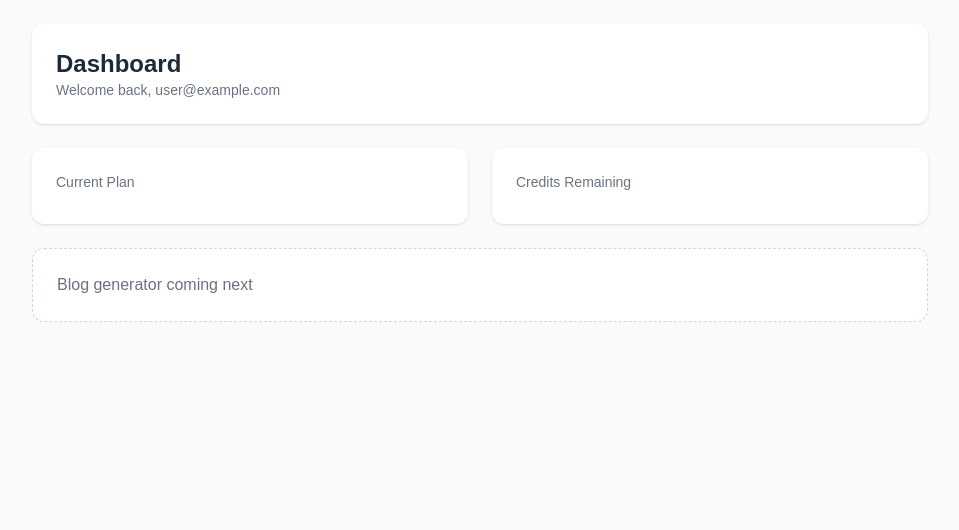
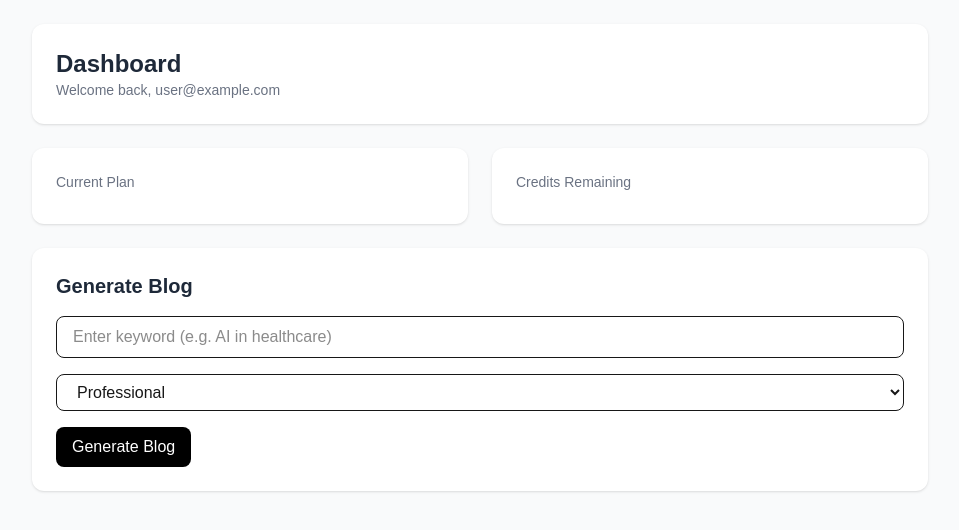
Before and after one commit to dipika-maharjan/saas-blog-generator, a Next.js app: page /dashboard in a window 1280 px wide. Shown: the top 530 px of the page, without its empty margins (160-1119 px from the left). Built offline with nearby package versions, Linux system fonts and the light colour scheme; no server answers; the database is empty; sample sign-in values are in the browser's storage.

Commit message:
blog generator UI in dashboard

```diff
--- a/app/dashboard/page.tsx
+++ b/app/dashboard/page.tsx
@@ -20,6 +20,16 @@ export default function DashboardPage() {
   const [user, setUser] = useState<User | null>(null);
   const [userData, setUserData] = useState<UserData | null>(null);
   const [loading, setLoading] = useState(true);
+
+    const [keyword, setKeyword] = useState("");
+    const [tone, setTone] = useState("professional");
+    const [blogOutput, setBlogOutput] = useState("");
+
+    const handleGenerate = () => {
+  setBlogOutput(`Blog will be generated for keyword: "${keyword}"`);
+};
+
+
 
   useEffect(() => {
     const unsubscribe = onAuthStateChanged(auth, async (currentUser) => {
@@ -81,9 +91,42 @@ export default function DashboardPage() {
         </div>
       </div>
 
-        {/* Placeholder for next step */}
-        <div className="rounded-xl border border-dashed border-gray-300 bg-white p-6 text-gray-500">
-          Blog generator coming next
+      {/* Blog Generator */}
+      <div className="rounded-xl bg-white p-6 shadow space-y-4">
+        <h2 className="text-xl font-semibold text-gray-800">
+          Generate Blog
+        </h2>
+
+        <input
+          type="text"
+          placeholder="Enter keyword (e.g. AI in healthcare)"
+          value={keyword}
+          onChange={(e) => setKeyword(e.target.value)}
+          className="w-full rounded-lg border px-4 py-2 focus:outline-none focus:ring"
+        />
+
+        <select
+          value={tone}
+          onChange={(e) => setTone(e.target.value)}
+          className="w-full rounded-lg border px-4 py-2 focus:outline-none focus:ring"
+        >
+          <option value="professional">Professional</option>
+          <option value="casual">Casual</option>
+          <option value="informative">Informative</option>
+        </select>
+
+        <button
+          onClick={handleGenerate}
+          className="rounded-lg bg-black px-4 py-2 text-white hover:bg-gray-800"
+        >
+          Generate Blog
+        </button>
+
+        {blogOutput && (
+          <div className="mt-4 rounded-lg bg-gray-50 p-4 text-sm text-gray-700">
+            {blogOutput}
+          </div>
+        )}
       </div>
     </div>
   </div>
```
Lines whose indentation alone changed are shown as unchanged.
